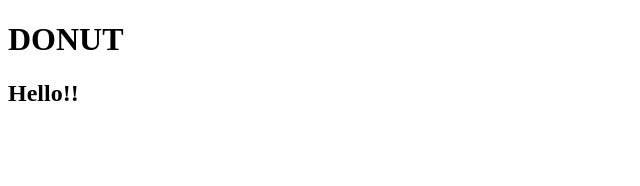
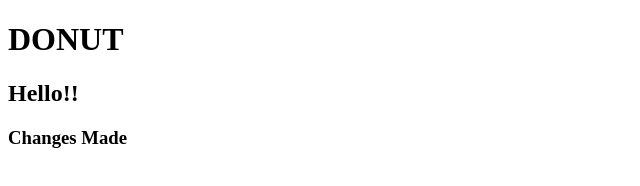
Before and after one commit to acampos2007/donut, a plain HTML site: page index.html in a window 1280 px wide. Shown: the whole page, without its empty margins (0-640 px from the left). Drawn offline with Linux system fonts and the light colour scheme.

Commit message:
h3 added

```diff
--- a/index.html
+++ b/index.html
@@ -7,6 +7,7 @@
 <body>
   <h1>DONUT</h1>
   <h2>Hello!!</h2>
+  <h3>Changes Made</h3>
 
 </body>
 </html>
```
